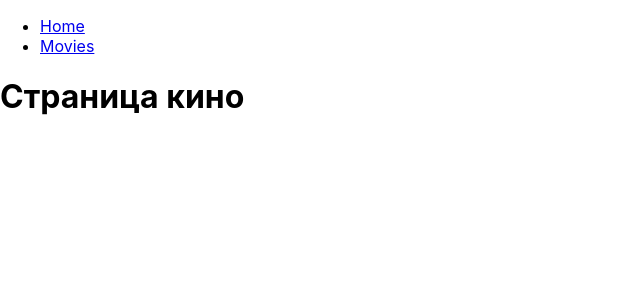
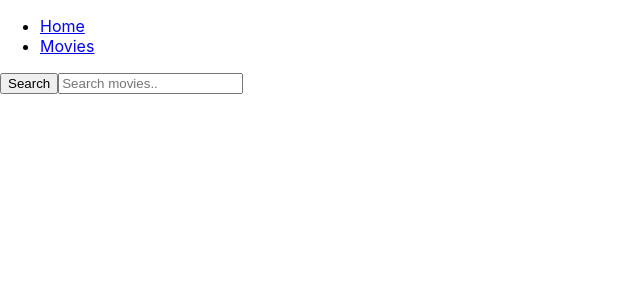
Before and after one commit to Mariia1986/goit-react-hw-04-movies, a React (Create React App) app: page /movies in a window 1280 px wide. Shown: the top 300 px of the page, without its empty margins (0-640 px from the left). Built offline with nearby package versions, Linux system fonts and the light colour scheme; the HTML template or start-up script is replaced by a standard one.

Commit message:
создана разметка формы поиска

```diff
--- a/src/pages/MoviesDetailsPage/MoviesDetailsPage.js
+++ b/src/pages/MoviesDetailsPage/MoviesDetailsPage.js
@@ -4,7 +4,7 @@ import FilmDetails from "../../components/FilmDetails"
 import Cast from "../../components/Cast"
 import Rewievs from "../../components/Rewievs"
 import { NavLink, Route,Switch} from "react-router-dom"
-const{getMovieInfo,getFilmActors,getRewiesFilm}=api
+const{getMovieInfo}=api
 
 
 class MoviesDetailsPage extends Component{
--- a/src/pages/MoviesPage/MoviesPage.js
+++ b/src/pages/MoviesPage/MoviesPage.js
@@ -1,10 +1,40 @@
 import React, {Component} from "react"
-
+import api from '../../api/api';
+const{ getSearchMovies}=api
 
 class MoviesPage extends Component{
+
+state={
+query:'',
+movies:[],
+
+}
+
+handleChange = (e) => {
+    this.setState({ query: e.target.value });
+  };
+  hendleSubmit=(e)=>{
+      e.preventDefault()
+      getSearchMovies(this.state.query).then(movies=>
+        {console.log(movies)})
+
+  }
+
 render(){
     return(
-        <h1>Страница кино</h1>
+        <form className="searchForm}" onSubmit={this.hendleSubmit}>
+        <button type="submit" className="searchFormButton">
+          <span className="searchFormButtonLabel">Search</span>
+        </button>
+
+        <input
+          className="searchFormInput"
+          type="text"
+          placeholder="Search movies.."
+          value={this.state.query}
+          onChange={this.hendleChange}
+        />
+      </form>
     )
 }
 }
```
